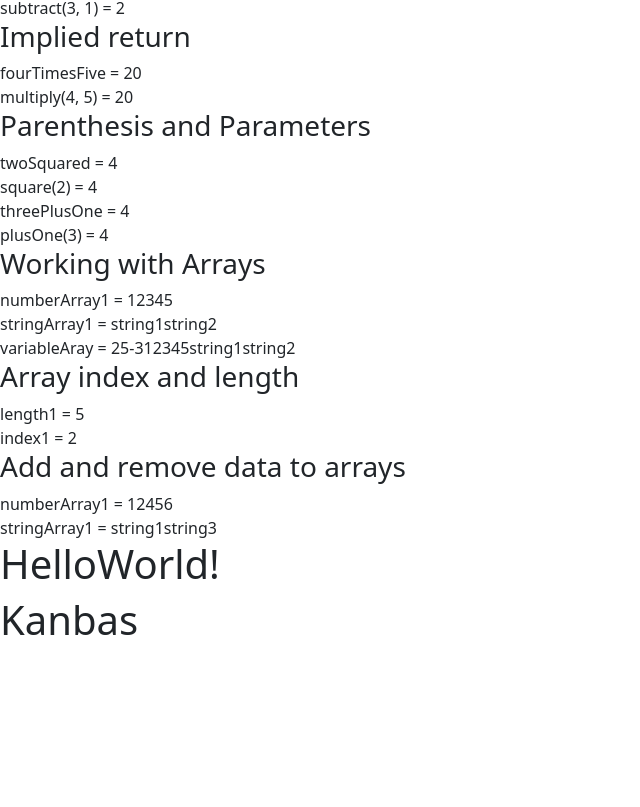
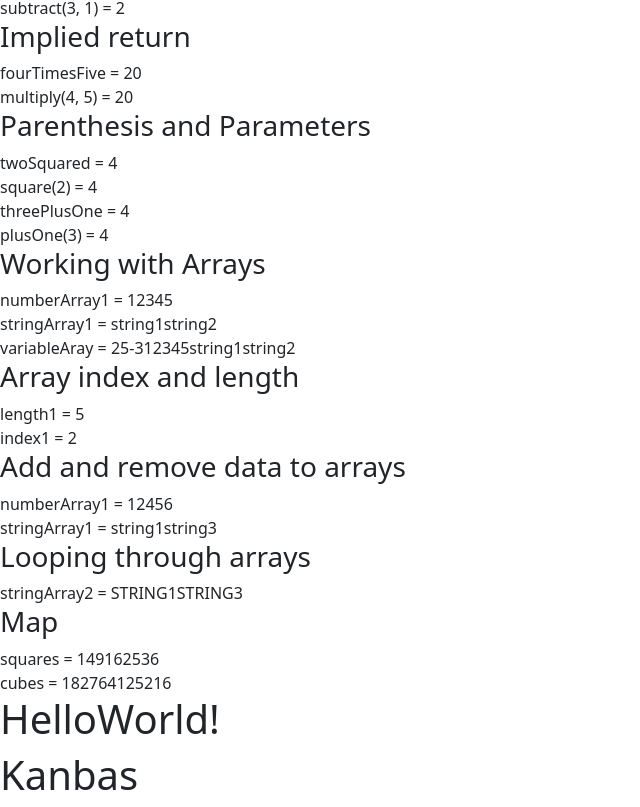
Before and after one commit to philipngpack/kanbas-react-web-app, a React (Create React App) app: page / in a window 1280 px wide. Shown: the part 1102-1909 px from the top of the page, without its empty margins (0-640 px from the left). Before the commit the page ends 1754 px from the top, so only its background shows below. Built offline with nearby package versions, Linux system fonts and the light colour scheme.

Commit message:
finish arrays

```diff
--- /dev/null
+++ b/src/Labs/a3/Javascript/arrays/ForLoops.tsx
@@ -0,0 +1,18 @@
+function ForLoops() {
+    let stringArray1 = ['string1', 'string3'];
+    let stringArray2 = [];
+
+    for (let i = 0; i < stringArray1.length; i++) {
+        const string1 = stringArray1[i];
+        stringArray2.push(string1.toUpperCase());
+    }
+
+    return (
+        <div>
+            <h3>Looping through arrays</h3>
+            stringArray2 = {stringArray2}<br />
+        </div>
+    );
+}
+
+export default ForLoops;
--- /dev/null
+++ b/src/Labs/a3/Javascript/arrays/MapFunction.tsx
@@ -0,0 +1,17 @@
+function MapFunction () {
+    let numberArray1 = [1, 2, 3, 4, 5, 6];
+    const square = (a: number) => a * a;
+
+    const squares = numberArray1.map(square);
+    const cubes = numberArray1.map(a => a * a * a);
+
+    return (
+        <div>
+            <h3>Map</h3>
+            squares = {squares}<br />
+            cubes = {cubes}<br />
+        </div>
+    );
+}
+
+export default MapFunction;
--- a/src/Labs/a3/Javascript/arrays/WorkingWithArrays.tsx
+++ b/src/Labs/a3/Javascript/arrays/WorkingWithArrays.tsx
@@ -1,5 +1,7 @@
 import ArrayIndexAndLength from "../arrays/ArrayIndexAndLength";
 import AddingAndRemovingDataToFromArrays from "../arrays/AddingAndRemovingDataToFromArrays";
+import ForLoops from "../arrays/ForLoops";
+import MapFunction from "./MapFunction";
 
 function WorkingWithArrays() {
     var functionScoped = 2;
@@ -17,6 +19,8 @@ function WorkingWithArrays() {
             variableAray = {variableAray}<br />
             <ArrayIndexAndLength />
             <AddingAndRemovingDataToFromArrays />
+            <ForLoops />
+            <MapFunction />
         </div>
     );
 }
```
